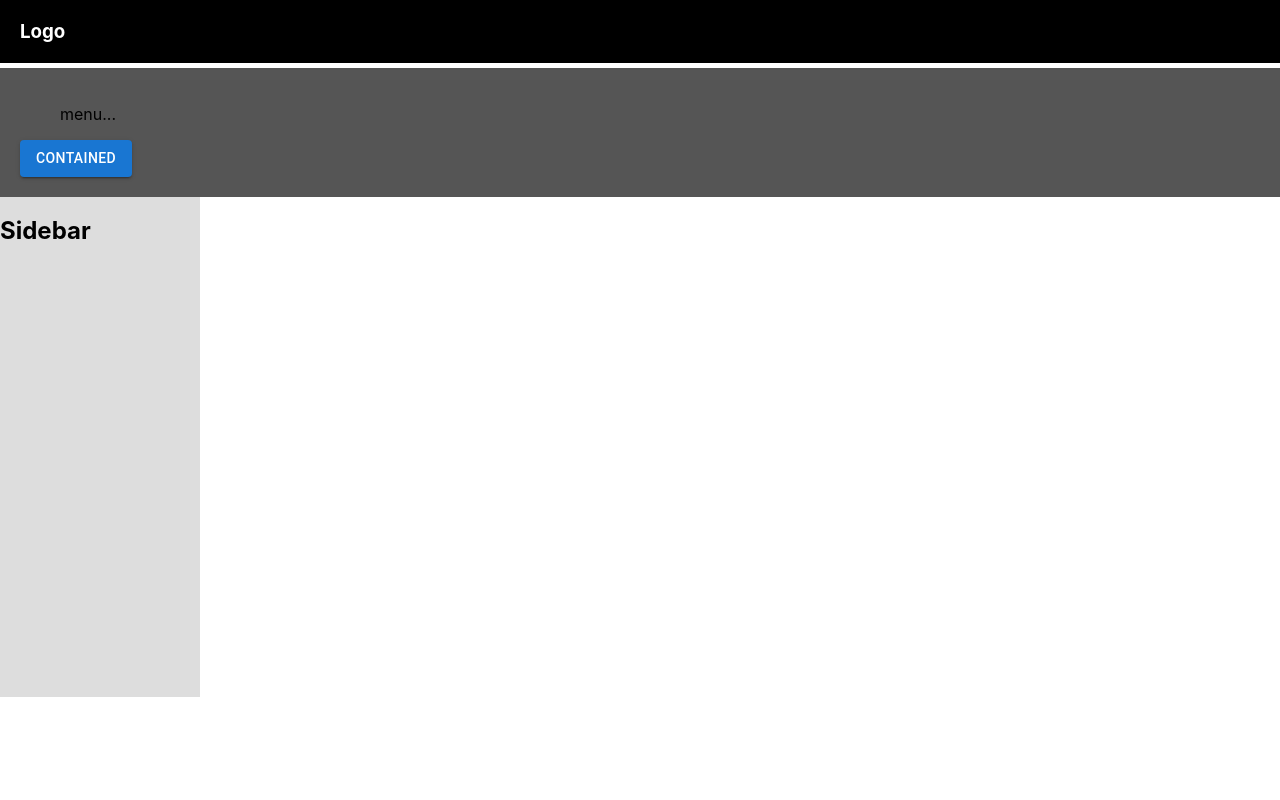
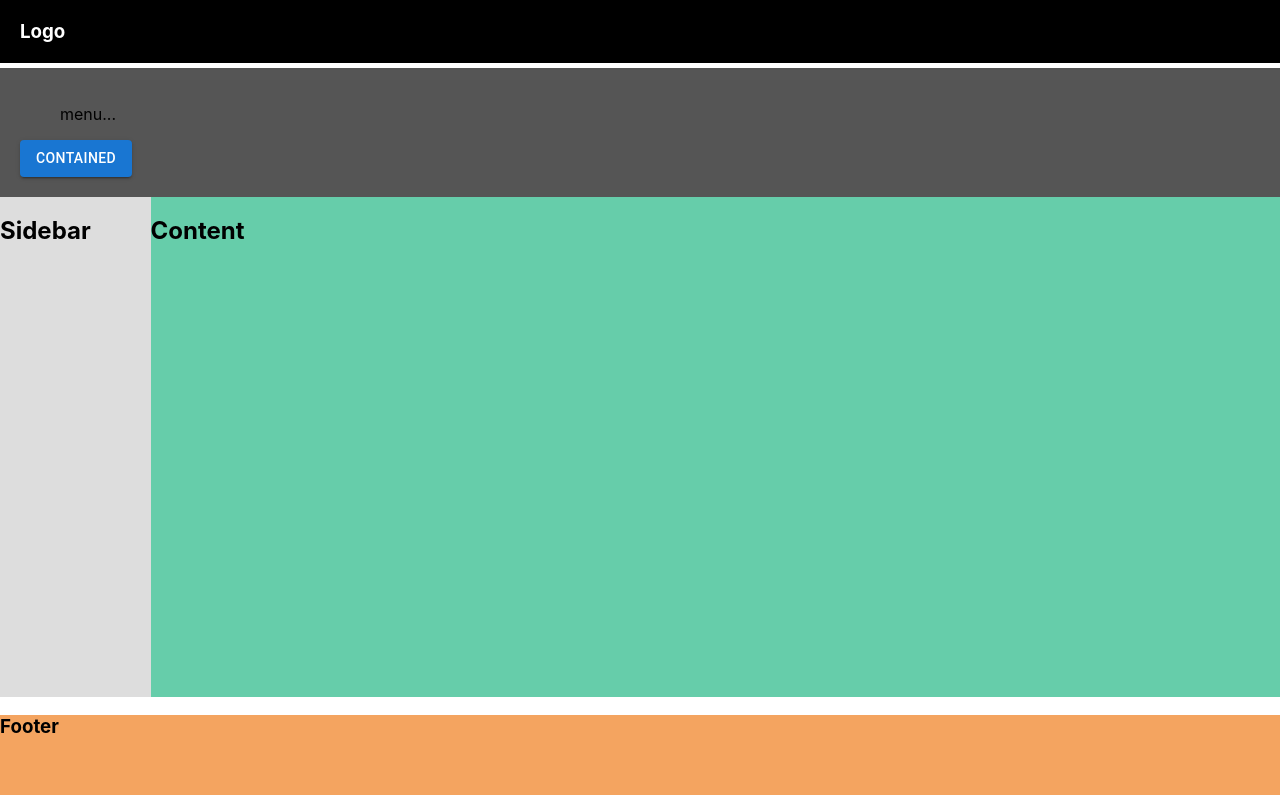
Before and after one commit to JessicaSaito/react-exemplo, a React (Create React App) app: page / in a window 1280 px wide. Built offline with nearby package versions, Linux system fonts and the light colour scheme.

Commit message:
Atividade criacao de componentes Content e Footer

```diff
--- a/src/App.js
+++ b/src/App.js
@@ -3,6 +3,8 @@ import Box from '@mui/material/Box';
 import Header from './components/Header'
 import MainMenu from './components/MainMenu'
 import Sidebar from './components/Sidebar'
+import Content from './components/Content'
+import Footer from './components/Footer'
 
 const App = () => {
   return (
@@ -13,9 +15,9 @@ const App = () => {
         display: 'flex',
       }}>
         <Sidebar />
-        { /* <Content /> */ }
+        <Content />
       </Box>
-      { /* <Fotter /> */ }
+      <Footer />
     </>
   )
 }
--- /dev/null
+++ b/src/components/Content.js
@@ -0,0 +1,15 @@
+import Box from '@mui/material/Box';
+
+const Content = () => {
+    return (
+        <Box sx={{
+            background: '#66CDAA',
+            width: '1500px',
+            height: '500px'
+        }}>
+            <h2>Content</h2>
+        </Box>
+    )
+  }
+
+  export default Content
--- /dev/null
+++ b/src/components/Footer.js
@@ -0,0 +1,14 @@
+import Box from '@mui/material/Box';
+
+const Footer = () => {
+    return (
+        <Box component="footer" sx={{
+            background: '#F4A460',
+            height: '80px'
+        }}>
+            <h3>Footer</h3>
+        </Box>
+    )
+}
+
+export default Footer
```
